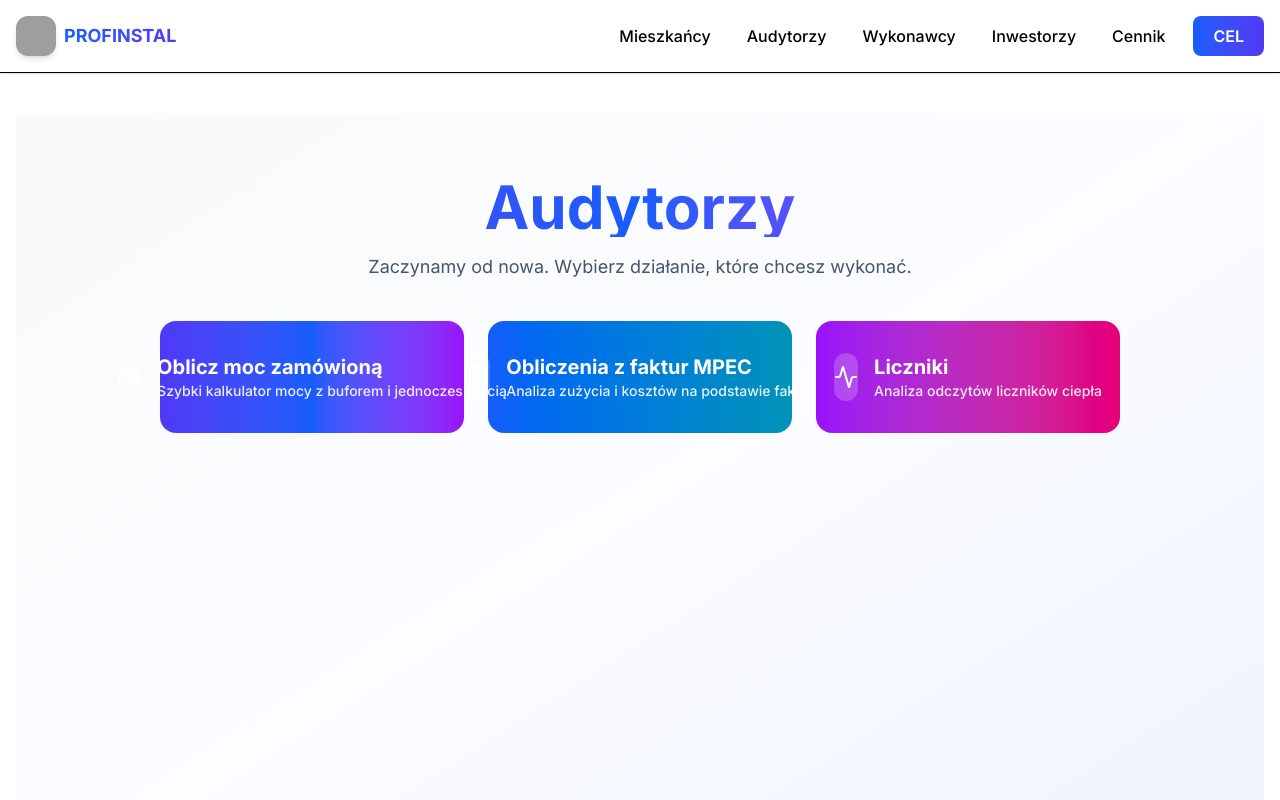
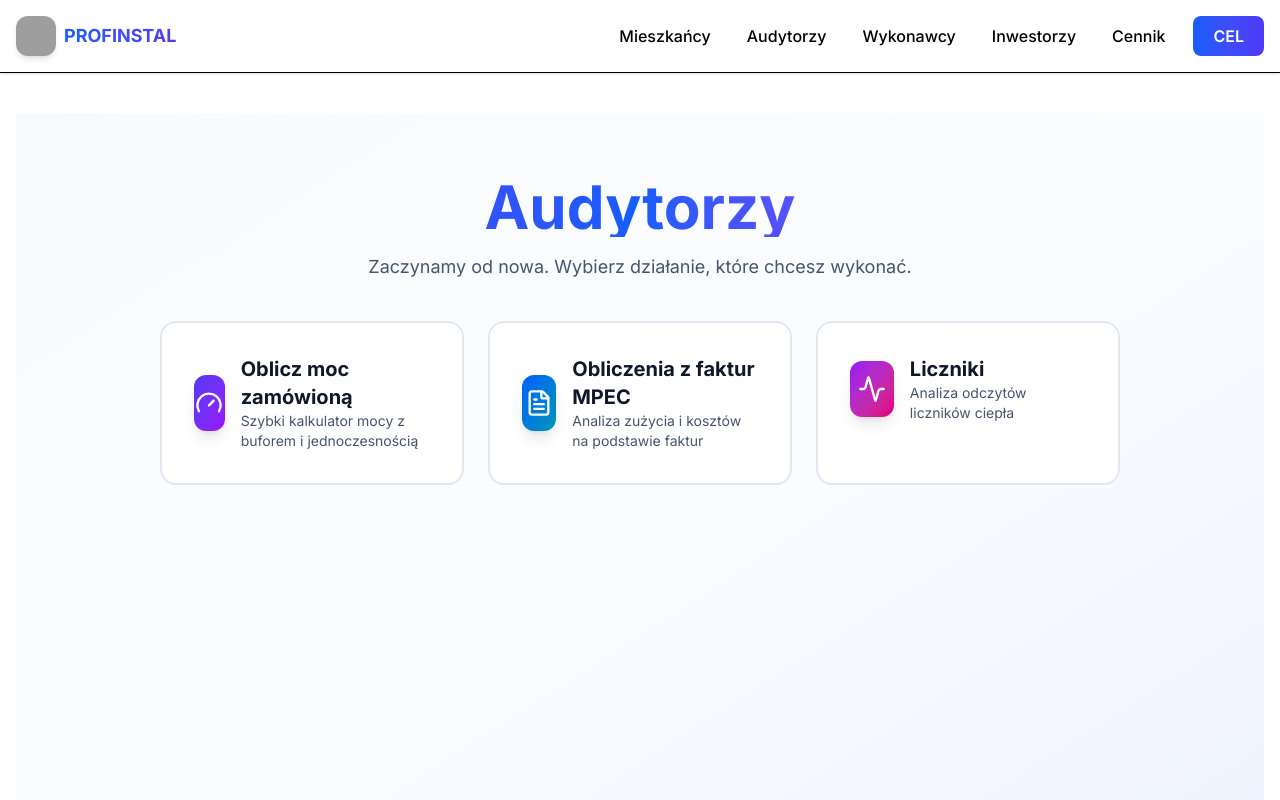
Before and after one commit to maciejslusarczykprofinstal/CWUv6, a Next.js app: page /audytorzy in a window 1280 px wide. Shown: the top 800 px of the page. Built offline with nearby package versions, Linux system fonts and the light colour scheme; grey boxes are pictures that could not be loaded.

Commit message:
style(audytorzy): improve button hover states with modern card design

```diff
--- a/src/app/audytorzy/page.tsx
+++ b/src/app/audytorzy/page.tsx
@@ -16,53 +16,65 @@ export default function AudytorzyPage() {
         </header>
 
         <div className="grid grid-cols-1 gap-6 md:grid-cols-2 lg:grid-cols-3">
-          <Button
-            asChild
-            size="lg"
-            className="h-auto py-8 px-8 rounded-2xl text-left bg-gradient-to-r from-indigo-600 via-blue-600 to-purple-600 text-white hover:bg-none"
+          <Link
+            href="/audytorzy/moc-zamowiona"
+            className="group relative overflow-hidden rounded-2xl bg-white dark:bg-slate-800 border-2 border-slate-200 dark:border-slate-700 p-8 transition-all duration-300 hover:shadow-2xl hover:scale-105 hover:border-indigo-500 dark:hover:border-indigo-400"
           >
-            <Link href="/audytorzy/moc-zamowiona" className="flex items-center gap-4">
-              <span className="inline-flex h-12 w-12 items-center justify-center rounded-xl bg-white/20">
-                <Gauge className="h-6 w-6" />
+            <div className="absolute inset-0 bg-gradient-to-br from-indigo-500/10 via-blue-500/10 to-purple-500/10 opacity-0 group-hover:opacity-100 transition-opacity duration-300" />
+            <div className="relative flex items-center gap-4">
+              <span className="inline-flex h-14 w-14 items-center justify-center rounded-xl bg-gradient-to-br from-indigo-600 to-purple-600 text-white shadow-lg group-hover:scale-110 transition-transform duration-300">
+                <Gauge className="h-7 w-7" />
               </span>
               <span className="flex flex-col">
-                <span className="text-xl font-bold">Oblicz moc zamówioną</span>
-                <span className="text-sm opacity-90">Szybki kalkulator mocy z buforem i jednoczesnością</span>
+                <span className="text-xl font-bold text-slate-900 dark:text-slate-100 group-hover:text-indigo-600 dark:group-hover:text-indigo-400 transition-colors">
+                  Oblicz moc zamówioną
+                </span>
+                <span className="text-sm text-slate-600 dark:text-slate-400">
+                  Szybki kalkulator mocy z buforem i jednoczesnością
+                </span>
               </span>
-            </Link>
-          </Button>
+            </div>
+          </Link>
 
-          <Button
-            asChild
-            size="lg"
-            className="h-auto py-8 px-8 rounded-2xl text-left bg-gradient-to-r from-blue-600 to-cyan-600 text-white hover:bg-none"
+          <Link
+            href="/audytorzy/faktury-mpec"
+            className="group relative overflow-hidden rounded-2xl bg-white dark:bg-slate-800 border-2 border-slate-200 dark:border-slate-700 p-8 transition-all duration-300 hover:shadow-2xl hover:scale-105 hover:border-cyan-500 dark:hover:border-cyan-400"
           >
-            <Link href="/audytorzy/faktury-mpec" className="flex items-center gap-4">
-              <span className="inline-flex h-12 w-12 items-center justify-center rounded-xl bg-white/20">
-                <FileText className="h-6 w-6" />
+            <div className="absolute inset-0 bg-gradient-to-br from-blue-500/10 to-cyan-500/10 opacity-0 group-hover:opacity-100 transition-opacity duration-300" />
+            <div className="relative flex items-center gap-4">
+              <span className="inline-flex h-14 w-14 items-center justify-center rounded-xl bg-gradient-to-br from-blue-600 to-cyan-600 text-white shadow-lg group-hover:scale-110 transition-transform duration-300">
+                <FileText className="h-7 w-7" />
               </span>
               <span className="flex flex-col">
-                <span className="text-xl font-bold">Obliczenia z faktur MPEC</span>
-                <span className="text-sm opacity-90">Analiza zużycia i kosztów na podstawie faktur</span>
+                <span className="text-xl font-bold text-slate-900 dark:text-slate-100 group-hover:text-cyan-600 dark:group-hover:text-cyan-400 transition-colors">
+                  Obliczenia z faktur MPEC
+                </span>
+                <span className="text-sm text-slate-600 dark:text-slate-400">
+                  Analiza zużycia i kosztów na podstawie faktur
+                </span>
               </span>
-            </Link>
-          </Button>
+            </div>
+          </Link>
 
-          <Button
-            asChild
-            size="lg"
-            className="h-auto py-8 px-8 rounded-2xl text-left bg-gradient-to-r from-purple-600 to-pink-600 text-white hover:bg-none"
+          <Link
+            href="/audytorzy/liczniki"
+            className="group relative overflow-hidden rounded-2xl bg-white dark:bg-slate-800 border-2 border-slate-200 dark:border-slate-700 p-8 transition-all duration-300 hover:shadow-2xl hover:scale-105 hover:border-pink-500 dark:hover:border-pink-400"
           >
-            <Link href="/audytorzy/liczniki" className="flex items-center gap-4">
-              <span className="inline-flex h-12 w-12 items-center justify-center rounded-xl bg-white/20">
-                <Activity className="h-6 w-6" />
+            <div className="absolute inset-0 bg-gradient-to-br from-purple-500/10 to-pink-500/10 opacity-0 group-hover:opacity-100 transition-opacity duration-300" />
+            <div className="relative flex items-center gap-4">
+              <span className="inline-flex h-14 w-14 items-center justify-center rounded-xl bg-gradient-to-br from-purple-600 to-pink-600 text-white shadow-lg group-hover:scale-110 transition-transform duration-300">
+                <Activity className="h-7 w-7" />
               </span>
               <span className="flex flex-col">
-                <span className="text-xl font-bold">Liczniki</span>
-                <span className="text-sm opacity-90">Analiza odczytów liczników ciepła</span>
+                <span className="text-xl font-bold text-slate-900 dark:text-slate-100 group-hover:text-pink-600 dark:group-hover:text-pink-400 transition-colors">
+                  Liczniki
+                </span>
+                <span className="text-sm text-slate-600 dark:text-slate-400">
+                  Analiza odczytów liczników ciepła
+                </span>
               </span>
-            </Link>
-          </Button>
+            </div>
+          </Link>
         </div>
       </div>
     </div>
```
